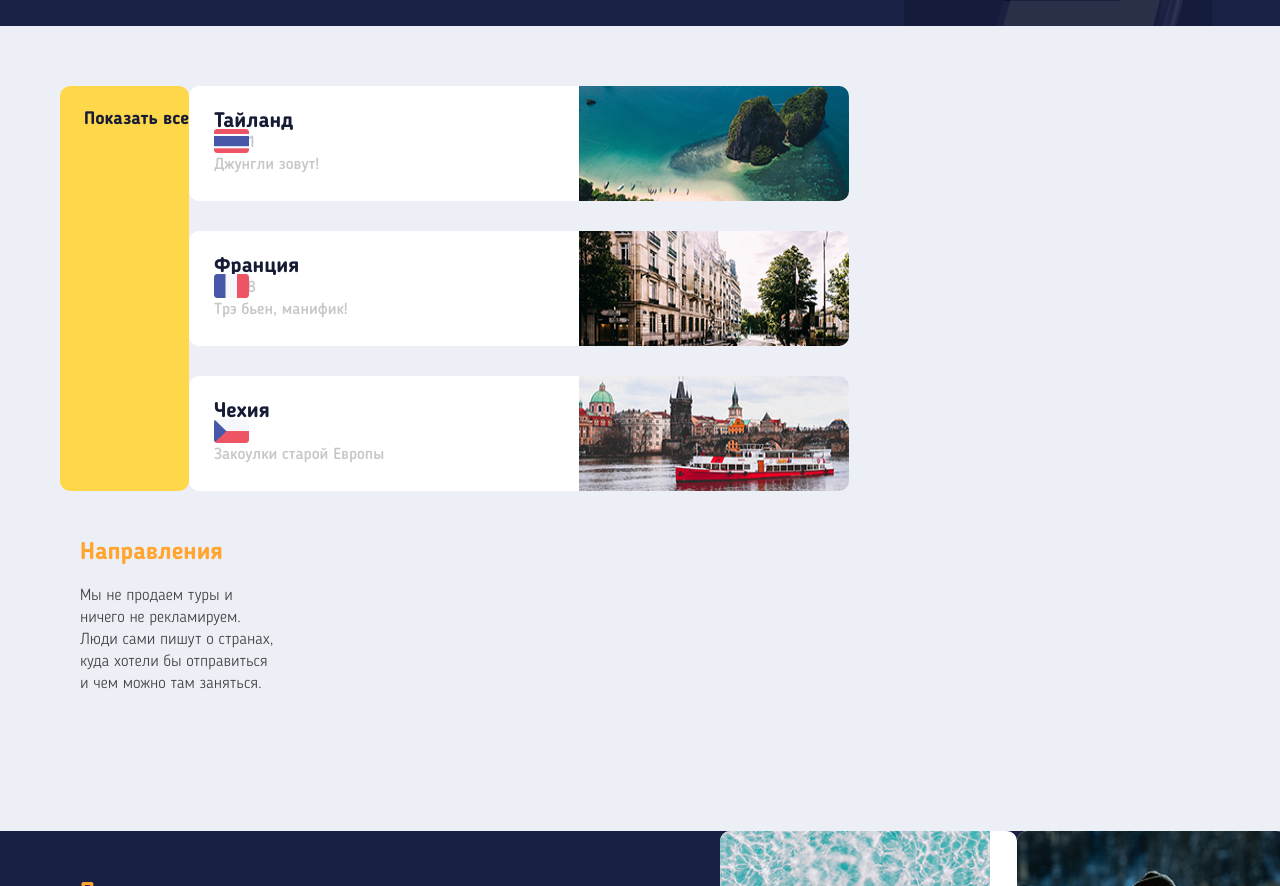
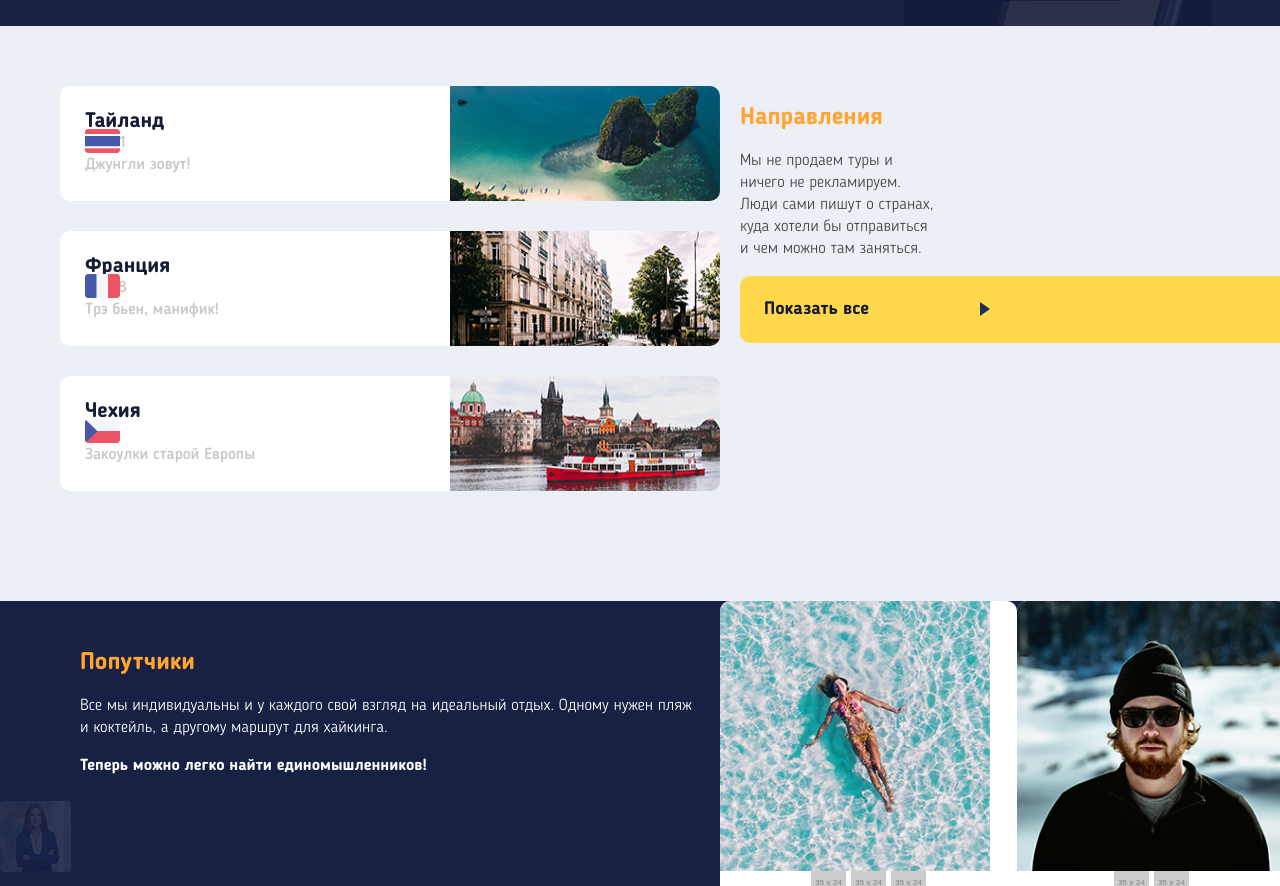
Before and after one commit to Marinarty/87903-pognali-17, a plain HTML site: page source/index.html in a window 1280 px wide. Shown: the part 1266-2152 px from the top of the page. Drawn offline with nearby package versions, Linux system fonts and the light colour scheme; files that its build step writes are made by us from their sources; placeholder pictures from the web are drawn by us; files whose address does not match are found by name.

Commit message:
Проблема с абсолютной кнопкой решена

```diff
--- a/source/index.html
+++ b/source/index.html
@@ -124,6 +124,7 @@
         <h2 class="destinations__title">Направления</h2>
         <p class="destinations__desc">Мы не продаем туры и ничего не рекламируем. Люди сами пишут о странах, куда хотели
           бы отправиться и чем можно там заняться.</p>
+          <a href="form.html" class="destinations__show-all button">Показать все</a>
         </div>
           <div class="destinations__articles-container">
         <article class="destinations__item destinations__item--thai">
@@ -154,7 +155,6 @@
           </div>
         </article>
       </div>
-        <a href="form.html" class="destinations__show-all button">Показать все</a>
       </div>
     </section>
     <section class="travel-buddies">
--- a/source/less/blocks/destinations.less
+++ b/source/less/blocks/destinations.less
@@ -101,14 +101,6 @@
     flex-wrap: wrap;
   }
 
-  // .destinations__show-all {
-  //   margin-left: auto;
-  //   display: inline-block;
-  //   margin-right: 200px;
-  //   margin-top: -100px;
-  //   order: 3;
-  // }
-
   .destinations__container {
     width: 50%;
     order: 2;
@@ -121,5 +113,6 @@
 
   .destinations__show-all {
     position: static;
+    order: 3;
   }
 }
```
